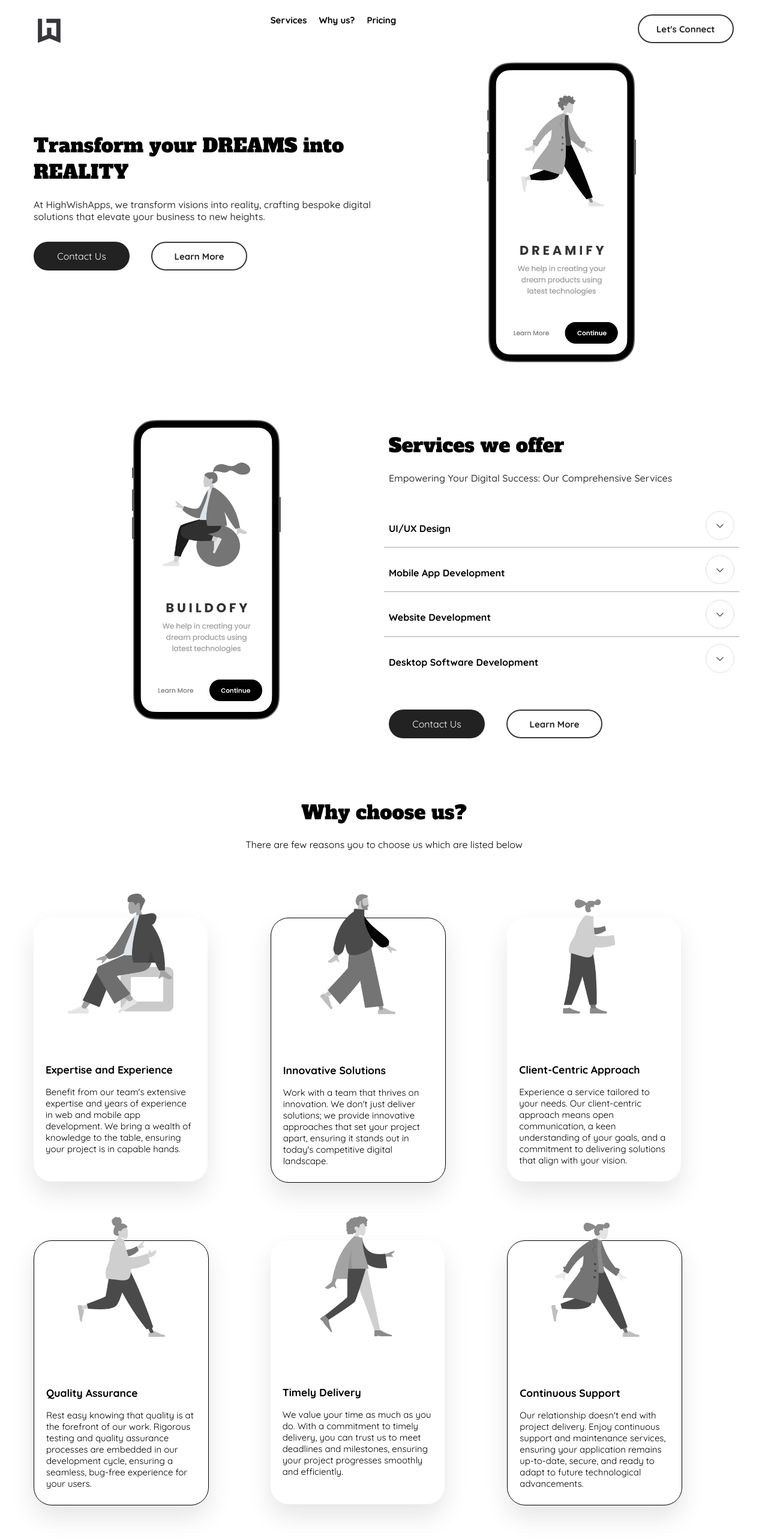
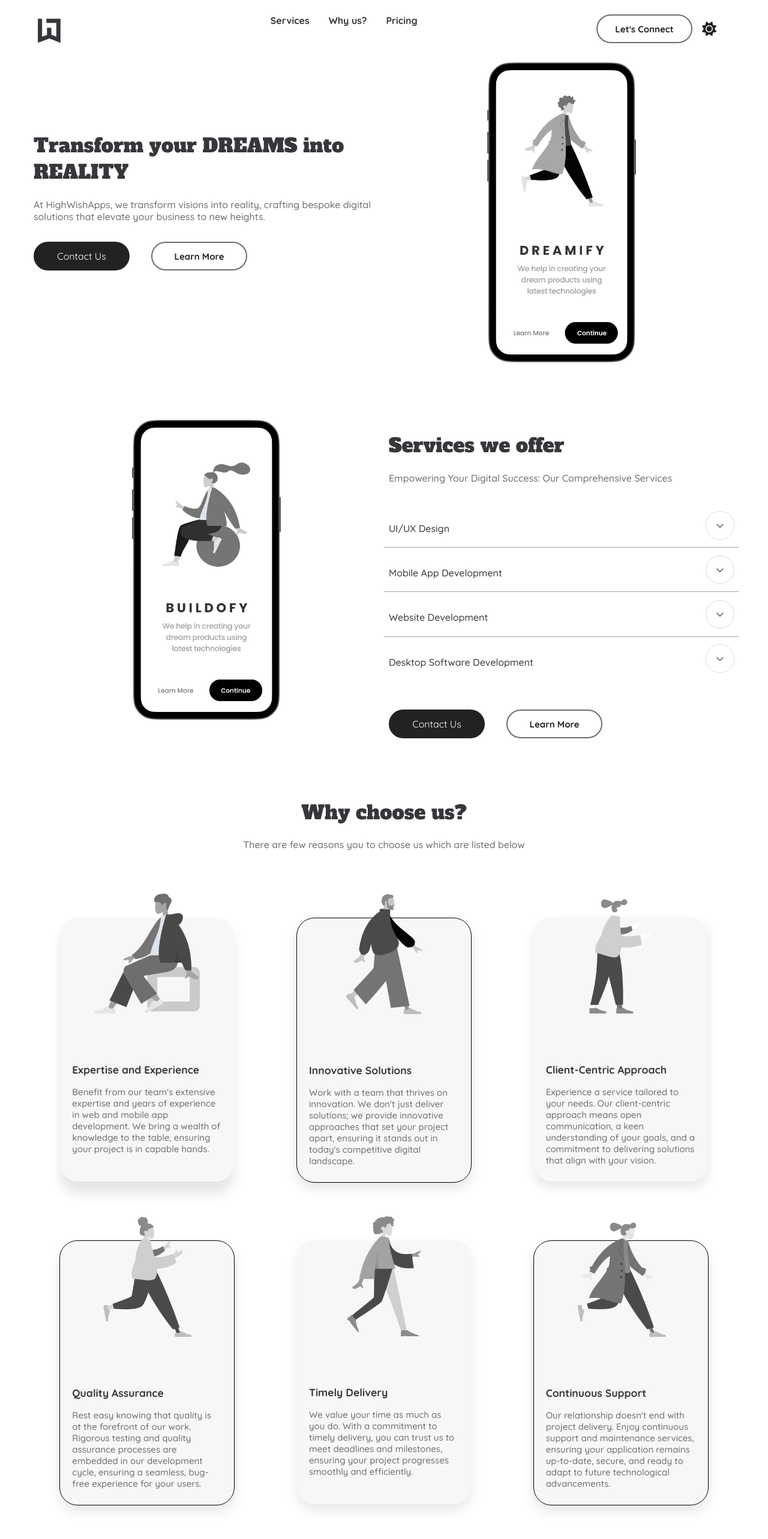
Before and after one commit to beingamit4197/highwishapp, a React (Create React App) app: page / in a window 1280 px wide. Shown: the top 2566 px of the page at 60% size. Built offline with nearby package versions, Linux system fonts and the light colour scheme.

Commit message:
fix UI and toggle theme

```diff
--- a/package.json
+++ b/package.json
@@ -10,7 +10,8 @@
     "react": "^18.2.0",
     "react-dom": "^18.2.0",
     "react-flexbox-grid": "^2.1.2",
-    "react-scripts": "5.0.1",
+    "react-router-dom": "^6.21.3",
+    "react-scripts": "^5.0.1",
     "web-vitals": "^2.1.4"
   },
   "scripts": {
--- a/src/App.css
+++ b/src/App.css
@@ -4,17 +4,18 @@
 /* Quicksand for body */
 @import url("https://fonts.googleapis.com/css2?family=Alfa+Slab+One&family=Quicksand:wght@300..700&display=swap");
 
-@import '@fortawesome/fontawesome-free/css/all.css';
+@import "@fortawesome/fontawesome-free/css/all.css";
 
 body {
   font-family: "Quicksand", sans-serif;
+  background-color: var(--main-background-color);
 }
 button {
   font-family: "Quicksand", sans-serif;
 }
 
 h1 {
-  color: "#37363B";
+  color: var(--header-color);
   font-family: "Alfa Slab One";
   font-size: "40px";
   font-style: "normal";
@@ -23,18 +24,36 @@ h1 {
 }
 
 h2 {
-    color: "#37363B";
-    font-family: "Alfa Slab One";
-    font-size: "40px";
-    font-style: "normal";
-    font-weight: 300;
-    line-height: "normal";
+  color: var(--header-color);
+  font-family: "Alfa Slab One";
+  font-size: "40px";
+  font-style: "normal";
+  font-weight: 300;
+  line-height: "normal";
 }
-
+h3{
+  color: var(--header-color);
+}
+h4 {
+  color: var(--header-color);
+  font-weight: 500;
+}
+p {
+  color: var(--main-font-color);
+  font-style: normal;
+  font-weight: 500;
+  line-height: normal;
+}
+ul {
+  color: var(--header-color);
+}
+.paragraph {
+  color: var(--header-color)
+}
 .default {
   --button-height: 3rem;
-  --btn-gradient-color: #37363B;
-  --btn-gradient: #37363B;
+  --btn-gradient-color: #37363b;
+  --btn-gradient: #37363b;
   --main-font-color: #aaa;
   --border-color: #2a2c2d;
   --theme-color: #fff;
@@ -152,7 +171,7 @@ h2 {
   --prime-card-background: #222222;
   --prime-card-title: #fff;
   --prime-card-subtitle: #aaa;
-  --theme-color: #37363B;
+  --theme-color: #37363b;
   --input-background: #f5f5f5;
   --loader-color: #333333;
   --btn-disabled: #999;
@@ -167,7 +186,7 @@ h2 {
   --logo-color: #222;
   --translucent: #fffffffe;
   --main-font-color: #6d6d6d;
-  --header-color: #333333;
+  --header-color: #37363b;
   --main-background-color: #fff;
   --card-icon-background: #66666622;
   --dialog-background: #f7f7f7aa;
--- a/src/components/Footer.js
+++ b/src/components/Footer.js
@@ -21,9 +21,11 @@ const Footer = () => {
             alt=""
             style={{ width: "250px", height: "300px" }}
           />
-          <p style={{ fontWeight: "bold", fontSize: "25px" }}>HighWishApp</p>
+          <p style={{ fontWeight: "bold", fontSize: "25px", color: "white" }}>
+            HighWishApp
+          </p>
           <Space lg />
-          <h1>Contact Us</h1>
+          <h1 style={{ color: "white" }}>Contact Us</h1>
           <p>Feel free to reach out to us at</p>
           <Space />
           <p style={{ fontSize: "25px" }}>product@highwishapps.com</p>
--- a/src/components/LandingPage.js
+++ b/src/components/LandingPage.js
@@ -4,6 +4,7 @@ import Space from "./UIassests/Space";
 import Footer from "./Footer";
 import Button from "./UIassests/Button";
 import Expander from "./Expander/Expander";
+import "./styles/landingPage.css";
 import phone1 from "../Assets/Illustration1.png";
 import phone2 from "../Assets/Illustration 2.png";
 import human1 from "../Assets/humaaans/sitting-8.png";
@@ -12,6 +13,8 @@ import human3 from "../Assets/humaaans/standing-3.png";
 import human4 from "../Assets/humaaans/standing-10.png";
 import human5 from "../Assets/humaaans/standing-16.png";
 import human6 from "../Assets/humaaans/standing-22.png";
+
+let isMobile = window.innerWidth < 768;
 
 export const FirstSection = () => {
   return (
@@ -23,23 +26,19 @@ export const FirstSection = () => {
             <Space lg />
             <div>
               <h1>Transform your DREAMS into REALITY</h1>
-              <p
-                style={{
-                  fontFamily: "Quicksand, sans-serif",
-                  color: "#37363B",
-                  fonSize: "60px",
-                  fontStyle: "normal",
-                  fontWeight: 500,
-                  lineHeight: "normal",
-                }}
-              >
+              <p>
                 At HighWishApps, we transform visions into reality, crafting
                 bespoke digital solutions that elevate your business to new
                 heights.
               </p>
             </div>
             <Space />
-            <div>
+            <div
+              style={{
+                display: isMobile ? "flex" : "",
+                justifyContent: "center",
+              }}
+            >
               <Button fullRound>Contact Us</Button>
               <Button withBorder fullRound>
                 Learn More
@@ -93,16 +92,7 @@ export const SecondSection = () => {
           <Col md={6}>
             <div>
               <h1>Services we offer</h1>
-              <p
-                style={{
-                  fontFamily: "Quicksand, sans-serif",
-                  color: "#37363B",
-                  fonSize: "60px",
-                  fontWeight: 500,
-                }}
-              >
-                Empowering Your Digital Success: Our Comprehensive Services
-              </p>
+              <p>Empowering Your Digital Success: Our Comprehensive Services</p>
             </div>
             <Space />
             <div>
@@ -226,7 +216,12 @@ export const SecondSection = () => {
               </Row>
             </div>
             <Space lg />
-            <div>
+            <div
+              style={{
+                display: isMobile ? "flex" : "",
+                justifyContent: "center",
+              }}
+            >
               <Button fullRound>Contact Us</Button>
               <Button withBorder fullRound>
                 Learn More
@@ -250,30 +245,20 @@ export const ThirdSection = () => {
         <Space lg />
         <Space lg />
         <Row center="xs">
-          <Col md={4}>
+          <Col md={4} sm={12}>
             <div
               style={{
                 borderRadius: "30px",
-                background: "#FFF",
-                boxShadow: "0px 20px 40px 0px rgba(0, 0, 0, 0.10)",
+                background: "var(--card-background)",
+                boxShadow: "0px 20px 20px 0px rgba(0, 0, 0, 0.10)",
                 padding: "20px",
-                width: "250px",
+                width: isMobile ? "300px" : "250px",
                 height: "400px",
                 flexShrink: 0,
+                margin: "auto",
               }}
             >
-              <img
-                src={human1}
-                alt=""
-                style={{
-                  width: "200px",
-                  height: "200px",
-                  top: "-15%",
-                  position: "relative",
-                  margin: "0",
-                  objectFit: "contain",
-                }}
-              />
+              <img src={human1} alt="" className="humans-img-card" />
 
               <p style={{ fontSize: "15px", textAlign: "left" }}>
                 <h3>Expertise and Experience</h3>
@@ -290,25 +275,17 @@ export const ThirdSection = () => {
               style={{
                 border: "1px solid #000",
                 borderRadius: "30px",
-                background: "#FFF",
-                boxShadow: "0px 20px 40px 0px rgba(0, 0, 0, 0.10)",
+                background: "var(--card-background)",
+                boxShadow: "0px 10px 20px 0px rgba(0, 0, 0, 0.10)",
                 padding: "20px",
-                width: "250px",
+                width: isMobile ? "300px" : "250px",
+                margin: "auto",
                 height: "400px",
                 flexShrink: 0,
+                marginTop: isMobile ? "5rem" : "",
               }}
             >
-              <img
-                src={human2}
-                alt=""
-                style={{
-                  width: "200px",
-                  height: "200px",
-                  position: "relative",
-                  top: "-15%",
-                  objectFit: "contain",
-                }}
-              />
+              <img src={human2} alt="" className="humans-img-card" />
 
               <p style={{ fontSize: "15px", textAlign: "left" }}>
                 <h3>Innovative Solutions</h3>
@@ -324,26 +301,17 @@ export const ThirdSection = () => {
             <div
               style={{
                 borderRadius: "30px",
-                background: "#FFF",
-                boxShadow: "0px 20px 40px 0px rgba(0, 0, 0, 0.10)",
+                background: "var(--card-background)",
+                boxShadow: "0px 10px 20px 0px rgba(0, 0, 0, 0.10)",
                 padding: "20px",
-                width: "250px",
+                width: isMobile ? "300px" : "250px",
+                margin: "auto",
                 height: "400px",
                 flexShrink: 0,
+                marginTop: isMobile ? "5rem" : "",
               }}
             >
-              <img
-                src={human3}
-                alt=""
-                style={{
-                  width: "200px",
-                  height: "200px",
-                  top: "-15%",
-                  position: "relative",
-                  margin: 0,
-                  objectFit: "contain",
-                }}
-              />
+              <img src={human3} alt="" className="humans-img-card" />
 
               <p style={{ fontSize: "15px", textAlign: "left" }}>
                 <h3>Client-Centric Approach</h3>
@@ -357,32 +325,23 @@ export const ThirdSection = () => {
         </Row>
         <Space lg />
         <Space lg />
-        <Row center="sm">
+        <Row center="xs">
           <Col md={4}>
             {" "}
             <div
               style={{
                 border: "1px solid #000",
                 borderRadius: "30px",
-                background: "#FFF",
-                boxShadow: "0px 20px 40px 0px rgba(0, 0, 0, 0.10)",
+                background: "var(--card-background)",
+                boxShadow: "0px 10px 20px 0px rgba(0, 0, 0, 0.10)",
                 padding: "20px",
-                width: "250px",
+                width: isMobile ? "300px" : "250px",
+                margin: "auto",
                 height: "400px",
-                flexShrink: 0,
+                // flexShrink: 0,
               }}
             >
-              <img
-                src={human4}
-                alt=""
-                style={{
-                  width: "200px",
-                  height: "200px",
-                  position: "relative",
-                  top: "-15%",
-                  objectFit: "contain",
-                }}
-              />
+              <img src={human4} alt="" className="humans-img-card" />
 
               <p style={{ fontSize: "15px", textAlign: "left" }}>
                 <h3>Quality Assurance</h3>
@@ -398,25 +357,17 @@ export const ThirdSection = () => {
             <div
               style={{
                 borderRadius: "30px",
-                background: "#FFF",
-                boxShadow: "0px 20px 40px 0px rgba(0, 0, 0, 0.10)",
+                background: "var(--card-background)",
+                boxShadow: "0px 10px 20px 0px rgba(0, 0, 0, 0.10)",
                 padding: "20px",
-                width: "250px",
+                width: isMobile ? "300px" : "250px",
+                margin: "auto",
                 height: "400px",
                 flexShrink: 0,
+                marginTop: isMobile ? "5rem" : "",
               }}
             >
-              <img
-                src={human5}
-                alt=""
-                style={{
-                  width: "200px",
-                  height: "200px",
-                  position: "relative",
-                  top: "-15%",
-                  objectFit: "contain",
-                }}
-              />
+              <img src={human5} alt="" className="humans-img-card" />
 
               <p style={{ fontSize: "15px", textAlign: "left" }}>
                 <h3>Timely Delivery</h3>
@@ -433,25 +384,17 @@ export const ThirdSection = () => {
               style={{
                 border: "1px solid #000",
                 borderRadius: "30px",
-                background: "#FFF",
-                boxShadow: "0px 20px 40px 0px rgba(0, 0, 0, 0.10)",
+                background: "var(--card-background)",
+                boxShadow: "0px 10px 20px 0px rgba(0, 0, 0, 0.10)",
                 padding: "20px",
-                width: "250px",
+                width: isMobile ? "300px" : "250px",
+                margin: "auto",
                 height: "400px",
                 flexShrink: 0,
+                marginTop: isMobile ? "5rem" : "",
               }}
             >
-              <img
-                src={human6}
-                alt=""
-                style={{
-                  width: "200px",
-                  height: "200px",
-                  position: "relative",
-                  top: "-15%",
-                  objectFit: "contain",
-                }}
-              />
+              <img src={human6} alt="" className="humans-img-card" />
 
               <p style={{ fontSize: "15px", textAlign: "left" }}>
                 <h3>Continuous Support</h3>
@@ -487,50 +430,52 @@ export const Prices = () => {
               style={{
                 border: "1px solid #000",
                 borderRadius: "30px",
-                background: "#FFF",
-                boxShadow: "0px 20px 40px 0px rgba(0, 0, 0, 0.10)",
+                background: "var(--card-color)",
+                boxShadow: "0px 10px 20px 0px rgba(0, 0, 0, 0.10)",
                 padding: "25px",
                 width: "350px",
                 height: "350px",
                 flexShrink: 0,
                 textAlign: "center",
-                lineHeight: "100%",
               }}
             >
               <h2>Individual Contractor</h2>
               <p>All prices all for an hour</p>
               <Space />
-              <Row between="lg">
-                <p style={{ color: "#6E6E6E", fontWeight: "bold" }}>
+              <Row between="xs">
+                <p className="paragraph" style={{ fontWeight: "bold" }}>
                   UI/UX Designer
                 </p>
                 <h3>$20</h3>
               </Row>
-              <Row between="lg">
-                <p style={{ color: "#6E6E6E", fontWeight: "bold" }}>
+              <Row between="xs">
+                <p className="paragraph" style={{ fontWeight: "bold" }}>
                   Frontend Developer
                 </p>
                 <h3>$20</h3>
               </Row>{" "}
-              <Row between="lg">
-                <p style={{ color: "#6E6E6E", fontWeight: "bold" }}>
+              <Row between="xs">
+                <p className="paragraph" style={{ fontWeight: "bold" }}>
                   Backend Developer
                 </p>
                 <h3>$20</h3>
               </Row>{" "}
-              <Row between="lg">
-                <p style={{ color: "#6E6E6E", fontWeight: "bold" }}>
+              <Row between="xs">
+                <p className="paragraph" style={{ fontWeight: "bold" }}>
                   FullStack Developer
                 </p>
                 <h3>$20</h3>
               </Row>
             </div>
           </Col>
-          <Col md={6}>
+          <Col
+            md={6}
+            style={{ display: "flex", justifyContent: "space-around" }}
+          >
             <div
               style={{
                 borderRadius: "30px",
-                boxShadow: "0px 20px 40px 0px rgba(0, 0, 0, 0.10)",
+                boxShadow: "0px 10px 20px 0px rgba(0, 0, 0, 0.10)",
                 padding: "25px",
                 width: "350px",
                 height: "350px",
@@ -538,9 +483,12 @@ export const Prices = () => {
                 textAlign: "center",
                 lineHeight: "100%",
                 background: "#F2F2F2",
+                marginTop: isMobile ? 50 : "",
               }}
             >
-              <h2>Product Development</h2>
+              <h2 style={{ color: "var(--prime-card-background)" }}>
+                Product Development
+              </h2>
               <Space lg />
               <Space />
               <i
@@ -556,15 +504,24 @@ export const Prices = () => {
                 style={{
                   fontSize: "25px",
                   lineHeight: "normal",
+                  color: "var(--prime-card-background",
                 }}
               >
                 Calculate an estimated cost with our product cost calculator
               </p>
-              <Button fullRound>Open Cost Calculator</Button>
+              <Button
+                style={{
+                  backgroundColor: "var(--prime-card-background)",
+                  color: "white",
+                  bottom: isMobile ? "10px" : "",
+                }}
+                fullRound
+              >
+                Open Cost Calculator
+              </Button>
             </div>
           </Col>
         </Row>
-        <Space lg />
         <Space lg />
         <Space lg />
       </Grid>
--- a/src/components/Nav.js
+++ b/src/components/Nav.js
@@ -1,62 +1,69 @@
-import React from "react";
+import React, { useState } from "react";
 import { Col, Grid, Row } from "react-flexbox-grid";
 import Space from "./UIassests/Space";
 import Button from "./UIassests/Button";
 import logoBlack from "../Assets/HighWish Logo Black.png";
+import "./styles/nav.css";
 
 const Nav = () => {
+  const toggleTheme = () =>
+    localStorage.getItem("theme") === "dark" ? "light" : "dark";
+
+  const [themeIcon, setIcon] = useState(
+    localStorage.getItem("theme") === "dark"
+      ? "fas fa-xl fa-moon"
+      : "fas fa-xl fa-sun"
+  );
+
+  const themeSetter = (theme) => {
+    if (theme === "light") {
+      setIcon("fas fa-xl fa-moon");
+      let body = document.getElementsByClassName("default")[0];
+      body.classList.remove("theme-dark");
+      body.classList.add("theme-light");
+      localStorage.setItem("theme", "light");
+    } else {
+      setIcon("fas fa-xl fa-sun");
+      let body = document.getElementsByClassName("default")[0];
+      body.classList.remove("theme-light");
+      body.classList.add("theme-dark");
+      localStorage.setItem("theme", "dark");
+    }
+  };
+
   return (
     <>
       <Grid>
         <Space />
         <Row>
-          <Col md={4}>
+          <Col lg={4} md={4} sm={2}>
             <img src={logoBlack} alt="" />
           </Col>
-          <Col md={6} style={{ display: "flex", flexDirection: "row" }}>
-            <div
-              style={{
-                textAlign: "center",
-                color: "black",
-                fontSize: 15,
-                fontFamily: "Quicksand",
-                fontWeight: "700",
-                wordWrap: "break-word",
+          <Col
+            lg={5}
+            md={5}
+            sm={6}
+            style={{
+              display: "flex",
+              flexDirection: "row",
+            }}
+          >
+            <div className="nav-items">Services</div>
+            <div className="nav-items">Why us?</div>
+            <div className="nav-items">Pricing</div>
+          </Col>
+          <Col lg={3} md={3} sm={4} style={{ textAlign: "center" }}>
+            <Button fullRound withBorder>
+              Let's Connect
+            </Button>
+            <span
+              style={{ cursor: "pointer", color: "var(--logo-color)" }}
+              className={themeIcon}
+              to="#"
+              onClick={() => {
+                themeSetter(toggleTheme());
               }}
-            >
-              Services
-            </div>
-            <div
-              style={{
-                textAlign: "center",
-                color: "black",
-                fontSize: 15,
-                fontFamily: "Quicksand",
-                fontWeight: "700",
-                wordWrap: "break-word",
-                marginLeft: "20px",
-              }}
-            >
-              Why us?
-            </div>
-            <div
-              style={{
-                textAlign: "center",
-                color: "black",
-                fontSize: 15,
-                fontFamily: "Quicksand",
-                fontWeight: "700",
-                wordWrap: "break-word",
-                marginLeft: "20px",
-              }}
-            >
-              Pricing
-            </div>
-          </Col>
-          <Col md={2}>
-            <Button fullRound withBorder>
-              Let's Connect{" "}
-            </Button>
+            ></span>{" "}
           </Col>
         </Row>
       </Grid>
--- a/src/components/styles/button.css
+++ b/src/components/styles/button.css
@@ -226,9 +226,8 @@ a {
   background: transparent;
   font-weight: bold;
   font-size: 15px;
-  /* padding: 12px; */
   border-radius: 52.439px;
-  border: 2.622px solid #37363B;
+  border: 2.622px solid var(--main-font-color);
   margin-left: 20px;
   color: var(--btn-gradient);
 }
@@ -409,16 +408,16 @@ button .lnr {
   min-width: 9rem !important;
 }
 
-@media only screen and (max-width: 766px) {
+@media only screen and (max-width: 500px) {
   .btn-primary .fas {
     margin-right: 0.5rem;
   }
   .btn-primary {
     /* width: 100%; */
-    height: 6rem;
-    padding: 0 3rem;
+    height: 3rem;
+    padding: 0 1rem;
     min-width: auto;
-    font-size: 2rem;
+    font-size: 1rem;
     margin-top: 1rem !important;
   }
 
--- /dev/null
+++ b/src/components/styles/landingPage.css
@@ -0,0 +1,8 @@
+.humans-img-card {
+  width: "200px";
+  height: 200px;
+  top: -15%;
+  position: relative;
+  margin: 0;
+  object-fit: contain;
+}
--- /dev/null
+++ b/src/components/styles/nav.css
@@ -0,0 +1,7 @@
+.nav-items {
+  text-align: "center";
+  color: var(--header-color);
+  font-size: 15;
+  font-weight: 700;
+  margin-right: 2rem;
+}
```
Also changed, not shown: public/index.html (+4 -4 lines), src/components/UIassests/Card.js (added, +8 -0 lines), src/components/styles/card.css (added, +9 -0 lines), 1 other file (tests, documents, lock files or other folders).
